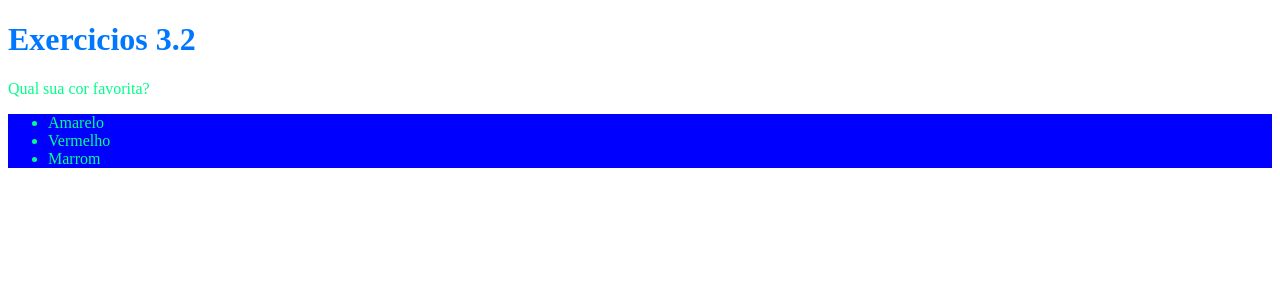
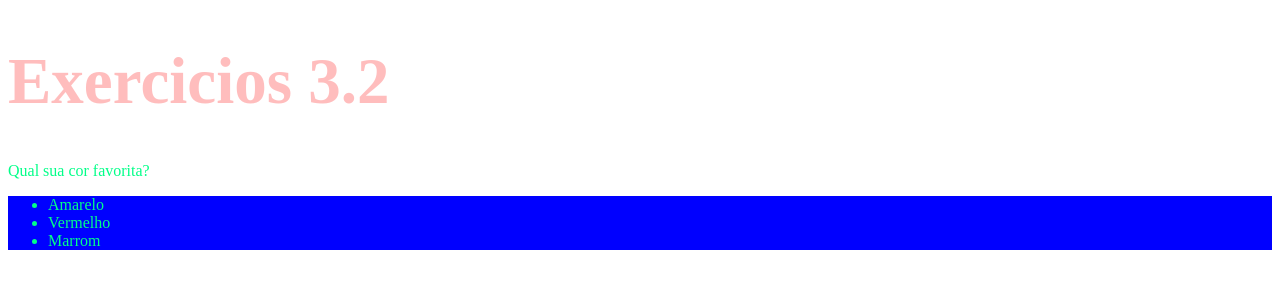
Before and after one commit to GustavoLLorenz/Exercicios-Portf-lio, a plain HTML site: page paginaComCss.html in a window 1280 px wide. Drawn offline with Linux system fonts and the light colour scheme.

Commit message:
Adicionando o tamnho de 65px no h1

```diff
--- a/paginaComCss.html
+++ b/paginaComCss.html
@@ -7,16 +7,22 @@
     <title>HTML</title>
     <style>
 
+
+
         h1{
 
-            color: rgb(0, 119, 255);
+            font-size: 65px;
+            color: rgba(255, 0, 0, 0.26);
+
         }
         ul{
             background-color: blue;
+
         }
         .primeira{
             color: rgb(0, 255, 136);
         }
+
 
     </style>
 </head>
```
